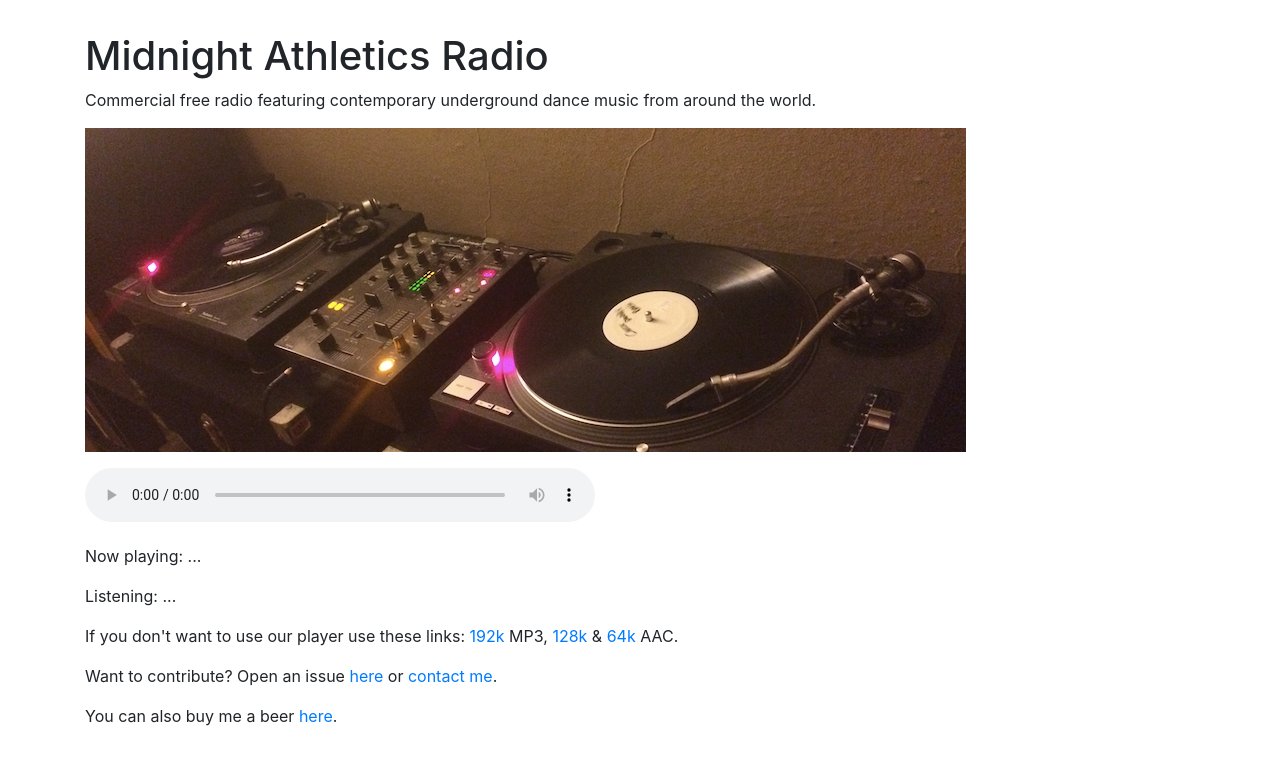
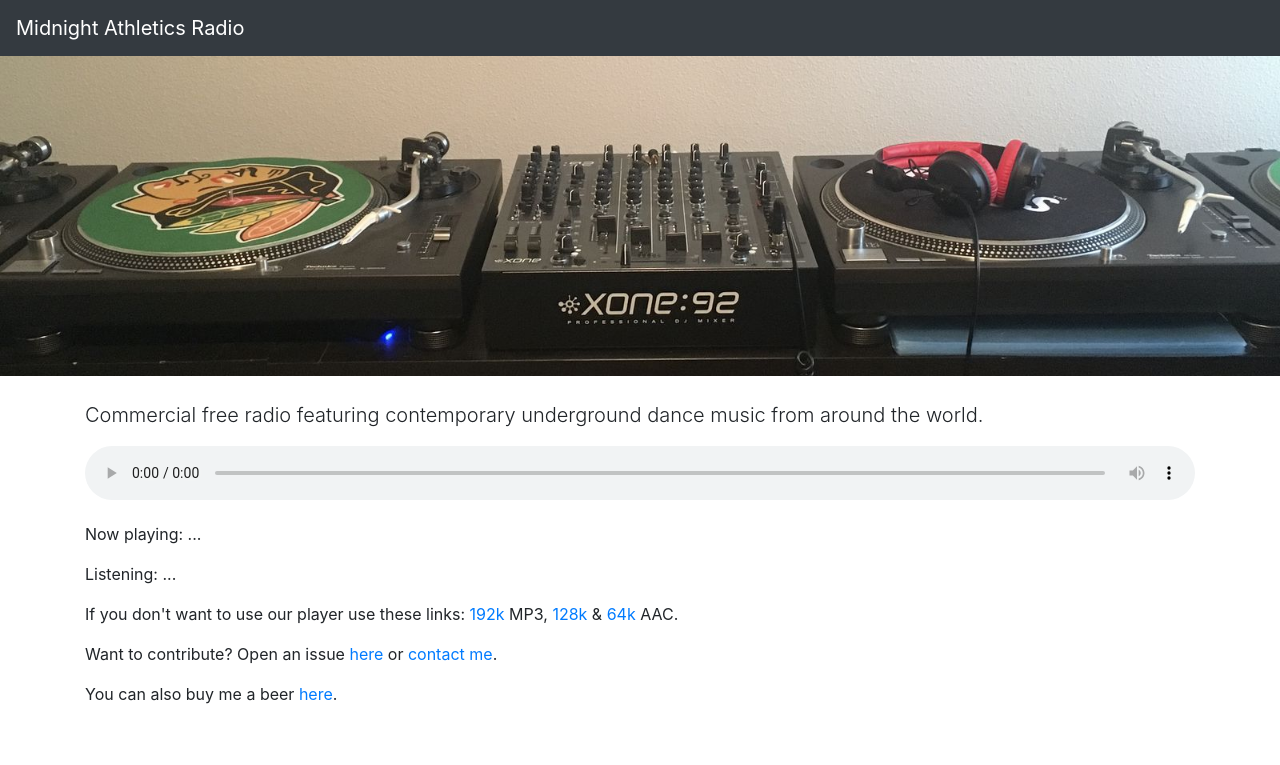
Before and after one commit to cburmeister/midnightathletics, a Flask app: page / in a window 1280 px wide. Shown: the top 765 px of the page. Run offline with Flask 2, Linux system fonts and the light colour scheme; some libraries are stand-ins or nearby versions.

Commit message:
Add bootstrap navbar

```diff
--- a/app/app/main.py
+++ b/app/app/main.py
@@ -7,6 +7,15 @@ import youtube_dl
 
 app = Flask(__name__)
 app.config['SECRET_KEY'] = os.environ['SECRET_KEY']
+
+app.jinja_env.globals.update({
+    'app_title': 'Midnight Athletics Radio',
+    'app_description': (
+        'Commercial free radio featuring contemporary underground dance '
+        'music from around the world.'
+    ),
+    'app_url': 'http://midnightathletics.com/',
+})
 
 auth = HTTPBasicAuth()
 
@@ -18,12 +27,7 @@ def get_pw(username):
 
 @app.route('/', methods=['GET'])
 def root():
-    title = 'Midnight Athletics Radio'
-    description = (
-        'Commercial free radio featuring contemporary underground dance '
-        'music from around the world.'
-    )
-    return render_template('root.html', title=title, description=description)
+    return render_template('root.html')
 
 
 @app.route('/upload', methods=['GET', 'POST'])
--- a/app/app/templates/root.html
+++ b/app/app/templates/root.html
@@ -1,10 +1,9 @@
 {% extends 'template.html' %}
 
 {% block body %}
-    <div class="container">
-        <h1>{{ title }}</h1>
-        <p>{{ description }}</p>
-        <p><img class="img-fluid" src="{{ url_for('static', filename='banner.png') }}" alt="The Midnight Athletics studio" /></p>
+    <img class="img-fluid banner" src="{{ url_for('static', filename='banner.jpg') }}" alt="The Midnight Athletics studio" />
+    <div class="container mt-4">
+        <p class="lead">{{ app_description }}</p>
     </div>
     <div class="container">
         <p>
@@ -15,8 +14,6 @@
         </p>
         <p><span id="now-playing">Now playing: ...</span></p>
         <p><span id="num-listeners">Listening: ...</span></p>
-    </div>
-    <div class="container">
         <p>
             If you don't want to use our player use these links:
             <a href="http://midnightathletics.com:8000/stream.mp3" target="_blank">192k</a> MP3,
--- a/app/app/templates/template.html
+++ b/app/app/templates/template.html
@@ -12,27 +12,30 @@
         </script>
         <meta charset="utf-8">
         <meta name="viewport" content="width=device-width, initial-scale=1, shrink-to-fit=no">
-        <meta name="description" content="{{ description }}" />
-        <meta name="og:description" content="{{ description }}">
-        <meta name="og:image" content="http://midnightathletics.com/static/banner.png">
-        <meta name="og:title" content="{{ title }}">
+        <meta name="description" content="{{ app_description }}" />
+        <meta name="og:description" content="{{ app_description }}">
+        <meta name="og:image" content="{{ app_url ~ '/static/banner.png' }}">
+        <meta name="og:title" content="{{ app_title }}">
         <meta name="og:type" content="music.radio_station">
-        <meta name="og:url" content="http://midnightathletics.com/">
+        <meta name="og:url" content="{{ app_url }}">
         <link rel="stylesheet" href="https://maxcdn.bootstrapcdn.com/bootstrap/4.0.0/css/bootstrap.min.css">
         <link rel="stylesheet" href="{{ url_for('static', filename='style.css') }}">
         <script src="https://code.jquery.com/jquery-3.2.1.min.js"></script>
         <script src="https://cdnjs.cloudflare.com/ajax/libs/popper.js/1.12.9/umd/popper.min.js"></script>
         <script src="https://maxcdn.bootstrapcdn.com/bootstrap/4.0.0/js/bootstrap.min.js"></script>
-        <title>{{ title }}</title>
+        <title>{{ app_title }}</title>
     </head>
     <body>
-        <div class="container">
-            {% with messages = get_flashed_messages(with_categories=True) %}
-                {% for category, message in messages %}
-                    <div class="alert alert-{{ category }}" role="alert">{{ message }}</div>
-                {% endfor %}
-            {% endwith %}
-        </div>
+        <nav class="navbar navbar-dark bg-dark">
+            <a class="navbar-brand" href="{{ app_url }}">{{ app_title }}</a>
+        </nav>
+        {% with messages = get_flashed_messages(with_categories=True) %}
+            <div class="container">
+            {% for category, message in messages %}
+                <div class="alert alert-{{ category }}" role="alert">{{ message }}</div>
+            {% endfor %}
+            </div>
+        {% endwith %}
         {% block body %}{% endblock %}
     </body>
 </html>
--- a/app/static/style.css
+++ b/app/static/style.css
@@ -1,16 +1,3 @@
 audio {
-    max-width: 510px;
     width: 100%;
 }
-
-body {
-    margin-top: 1em;
-}
-
-@media (min-width: 576px) {
-
-body {
-    margin-top: 2em;
-}
-
-}
```
Also changed, not shown: app/static/banner.jpg (added), app/static/banner.png (deleted).
